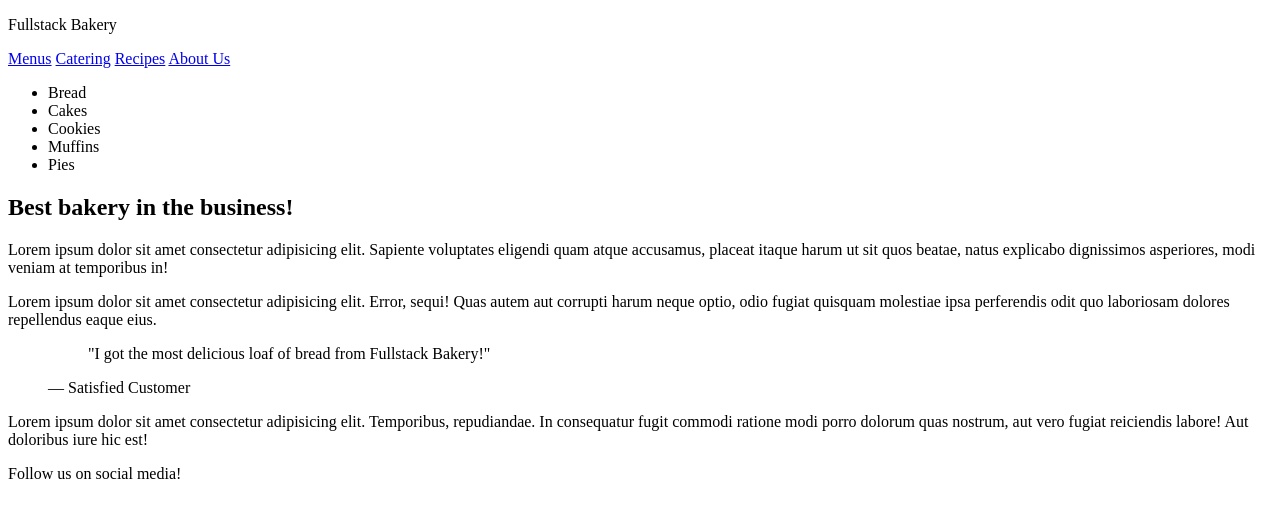
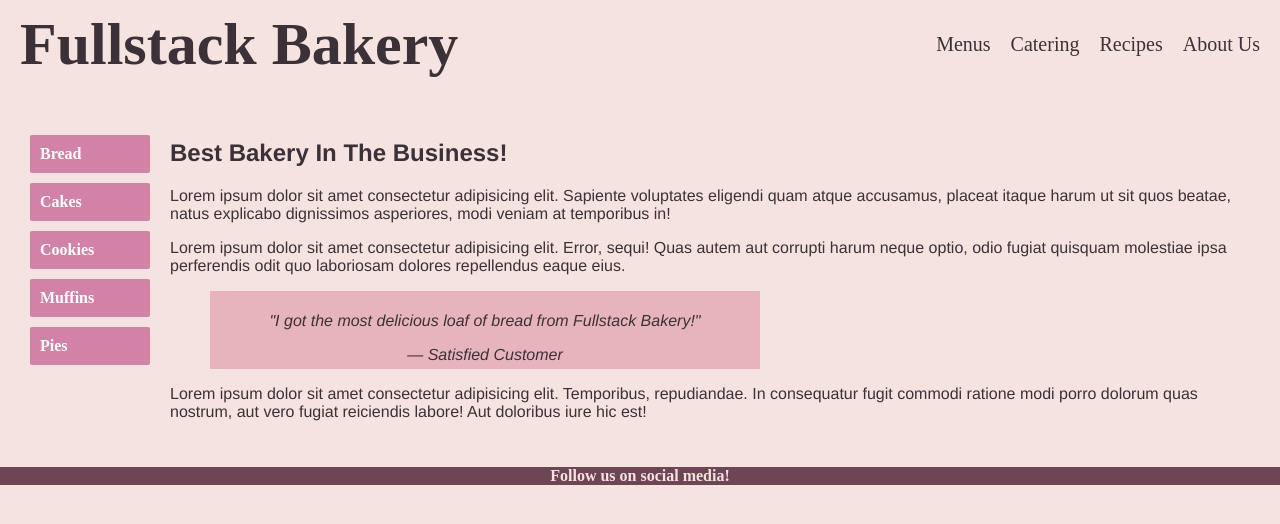
Before and after one commit to kaylarampersaud/fullstack-bakery, a plain HTML site: page index.html in a window 1280 px wide. Drawn offline with Linux system fonts and the light colour scheme.

Commit message:
add style sheet in syle.css

```diff
--- a/index.html
+++ b/index.html
@@ -2,29 +2,32 @@
 <html lang="en">
   <head>
     <title>Fullstack Bakery</title>
+    <link rel="stylesheet" href="./style.css" />
+    <meta charset="UTF-8" />
+    <meta name="viewport" content="width=device-width, initial-scale=1.0" />
   </head>
   <body>
     <header>
       <p class="brand">Fullstack Bakery</p>
-      <nav>
-        <a href="#">Menus</a>
-        <a href="#">Catering</a>
-        <a href="#">Recipes</a>
-        <a href="#">About Us</a>
+      <nav id="nav">
+        <a class="tab" href="#">Menus</a>
+        <a class="tab" href="#">Catering</a>
+        <a class="tab" href="#">Recipes</a>
+        <a class="tab" href="#">About Us</a>
       </nav>
     </header>
     <main>
       <aside>
         <ul>
-          <li>Bread</li>
-          <li>Cakes</li>
-          <li>Cookies</li>
-          <li>Muffins</li>
-          <li>Pies</li>
+          <li class="item">Bread</li>
+          <li class="item">Cakes</li>
+          <li class="item">Cookies</li>
+          <li class="item">Muffins</li>
+          <li class="item">Pies</li>
         </ul>
       </aside>
       <article>
-        <h1>Best bakery in the business!</h1>
+        <h1>Best Bakery In The Business!</h1>
         <p>
           Lorem ipsum dolor sit amet consectetur adipisicing elit. Sapiente
           voluptates eligendi quam atque accusamus, placeat itaque harum ut sit
--- /dev/null
+++ b/style.css
@@ -0,0 +1,86 @@
+html {
+  background-color: #f5e3e0;
+  width: 100vw;
+  height: 100dvh;
+}
+
+header {
+  display: flex;
+  align-items: center;
+  margin: 0%;
+  padding: 10px 20px;
+}
+
+body {
+  margin: 0%;
+}
+
+.brand {
+  color: #3a3238;
+  font-family: Papyrus;
+  font-weight: bold;
+  font-size: 60px;
+  margin: 0%;
+  margin-right: auto;
+}
+
+#nav {
+  display: flex;
+  flex-direction: row;
+  justify-content: space-between;
+  font-size: 20px;
+  font-family: Papyrus;
+  padding: 0%;
+  gap: 20px;
+  margin-left: auto;
+}
+
+.tab {
+  color: #3a3238;
+  text-decoration: none;
+}
+
+main {
+  display: flex;
+  padding: 30px;
+  gap: 20px;
+}
+
+ul {
+  display: flex;
+  flex-direction: column;
+  list-style: none;
+  padding: 0%;
+  gap: 10px;
+}
+
+.item {
+  border: 1px;
+  border-radius: 2px;
+  padding: 10px;
+  font-family: Papyrus;
+  font-weight: bold;
+  width: 100px;
+  background-color: #d282a6;
+  color: white;
+}
+
+article {
+  color: #3a3238;
+  font-family: Helvetica;
+}
+
+.testimonial {
+  background-color: #e8b4bc;
+  font-style: italic;
+  text-align: center;
+  width: 50%;
+  padding: 5px;
+}
+
+footer {
+  background-color: #6e4555;
+  color: #f5e3e0;
+  font-weight: bold;
+  text-align: center;
+}
```
